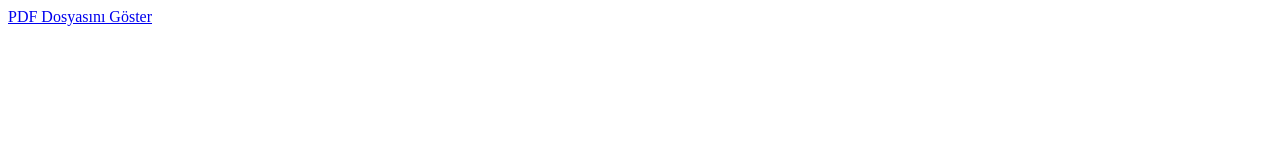
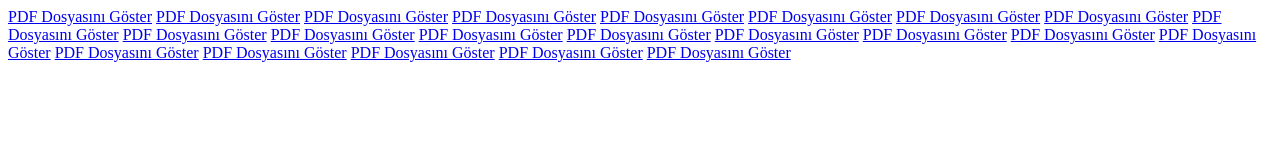
Before and after one commit to enesdertli/enesdertli.github.io, a plain HTML site: page index.html in a window 1280 px wide. Drawn offline with Linux system fonts and the light colour scheme.

Commit message:
index.html

```diff
--- a/index.html
+++ b/index.html
@@ -1 +1,43 @@
-<a href="pdfs/ProjMarr_slides.pdf" class="image fit">PDF Dosyasını Göster</a>
+<a href="pdfs/Advanced Learning Algorithms.pdf" class="image fit">PDF Dosyasını Göster</a>
+
+<a href="pdfs/Advanced NLP with spaCy.pdf" class="image fit">PDF Dosyasını Göster</a>
+
+<a href="pdfs/AWS.pdf" class="image fit">PDF Dosyasını Göster</a>
+
+<a href="pdfs/Coursera Create Machine Learning Models in Azure.pdf" class="image fit">PDF Dosyasını Göster</a>
+
+<a href="pdfs/Data Analysis with Python.pdf" class="image fit">PDF Dosyasını Göster</a>
+
+<a href="pdfs/Deep Learning - Bootcamp.pdf" class="image fit">PDF Dosyasını Göster</a>
+
+<a href="pdfs/Enes Dertli-Global AI Hub Mentorları-Global AI Hub.pdf" class="image fit">PDF Dosyasını Göster</a>
+
+<a href="pdfs/Generative AI with Large Language Models.pdf" class="image fit">PDF Dosyasını Göster</a>
+
+<a href="pdfs/Improving Deep Neural Networks.pdf" class="image fit">PDF Dosyasını Göster</a>
+
+<a href="pdfs/Introduction to Natural Language Processing.pdf" class="image fit">PDF Dosyasını Göster</a>
+
+<a href="pdfs/Machine Learning Specialization.pdf" class="image fit">PDF Dosyasını Göster</a>
+
+<a href="pdfs/Microsoft Azure Cloud Services.pdf" class="image fit">PDF Dosyasını Göster</a>
+
+<a href="pdfs/Natural Language Processing with Classification.pdf" class="image fit">PDF Dosyasını Göster</a>
+
+<a href="pdfs/Natural Language Processing with Probabilistic.pdf" class="image fit">PDF Dosyasını Göster</a>
+
+<a href="pdfs/Natural Language Processing with Sequence.pdf" class="image fit">PDF Dosyasını Göster</a>
+
+<a href="pdfs/Neural Networks and Deep Learning.pdf" class="image fit">PDF Dosyasını Göster</a>
+
+<a href="pdfs/Python ile Makine Öğrenmesi.pdf" class="image fit">PDF Dosyasını Göster</a>
+
+<a href="pdfs/Supervised Machine Learning Regression and.pdf" class="image fit">PDF Dosyasını Göster</a>
+
+<a href="pdfs/UI Automation with Studio.pdf" class="image fit">PDF Dosyasını Göster</a>
+
+<a href="pdfs/Unsupervised Learning, Recommenders,.pdf" class="image fit">PDF Dosyasını Göster</a>
+
+<a href="pdfs/Veri Bilimi için İstatistik 101.pdf.pdf" class="image fit">PDF Dosyasını Göster</a>
+
+<a href="pdfs/Veri Bilimi için İstatistik 201.pdf" class="image fit">PDF Dosyasını Göster</a>
```
